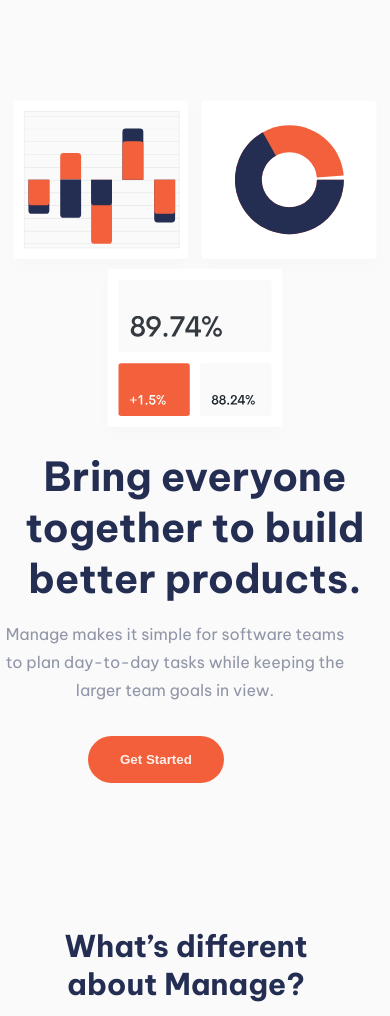
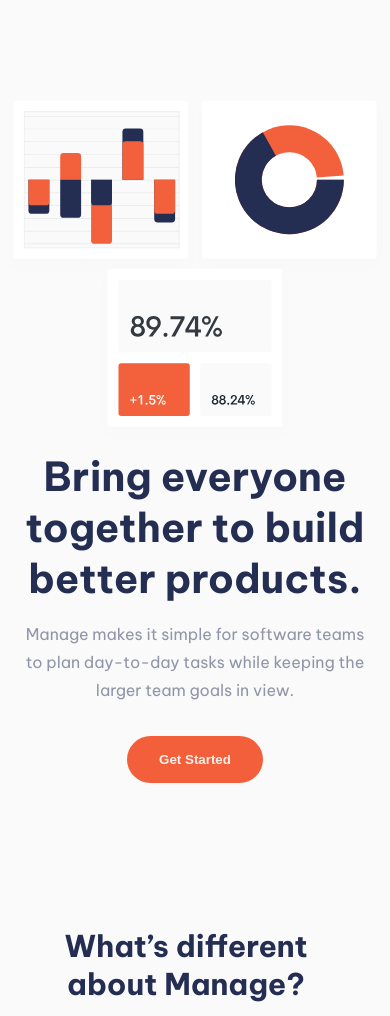
Before and after one commit to EAguayodev/manage-landing-page, a plain HTML site: page index.html in a window 390 px wide. Shown: the part 78-1094 px from the top of the page. Drawn offline with Linux system fonts and the light colour scheme.

Commit message:
adding readme file with my process involved | adding flexbox to hero__content mobile class

```diff
--- a/css/main.css
+++ b/css/main.css
@@ -404,6 +404,12 @@ svg.social:hover {
     display: none;
   }
 
+  .hero__content{
+    display: flex;
+    flex-direction: column;
+    align-items: center;
+  }
+
   .hero__content h1 {
     font-size: 2.5rem;
     text-align: center;
@@ -413,14 +419,8 @@ svg.social:hover {
     text-align: center;
   }
 
-
   .hero {
     flex-direction: column-reverse;
-  }
-
-  .hero .btn-primary {
-    position: relative;
-    left: 5.5rem;
   }
 
   .features {
```
Also changed, not shown: index.html (+0 -1 lines), 1 other file.
